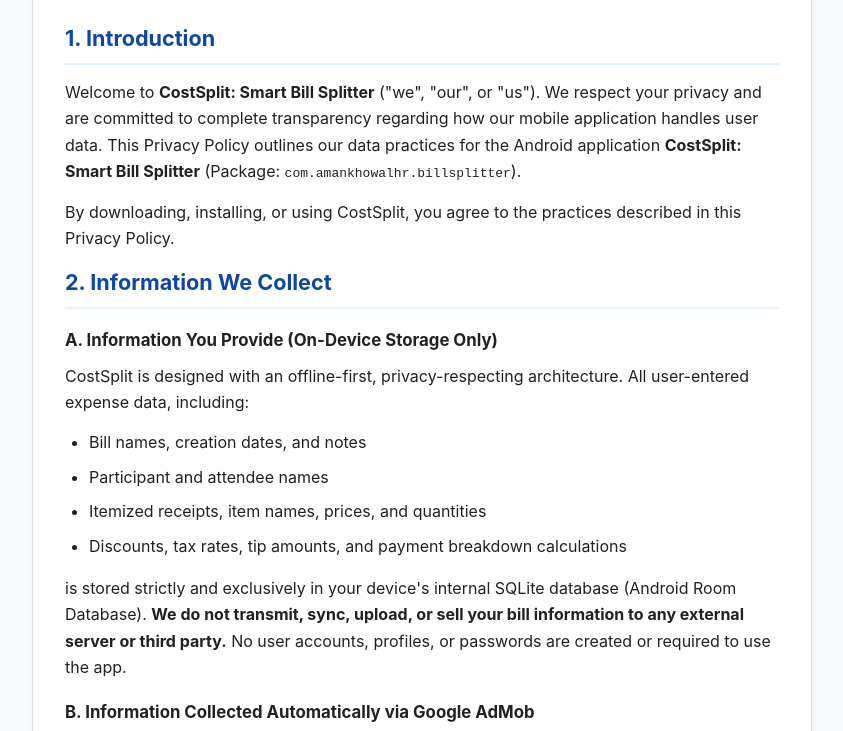
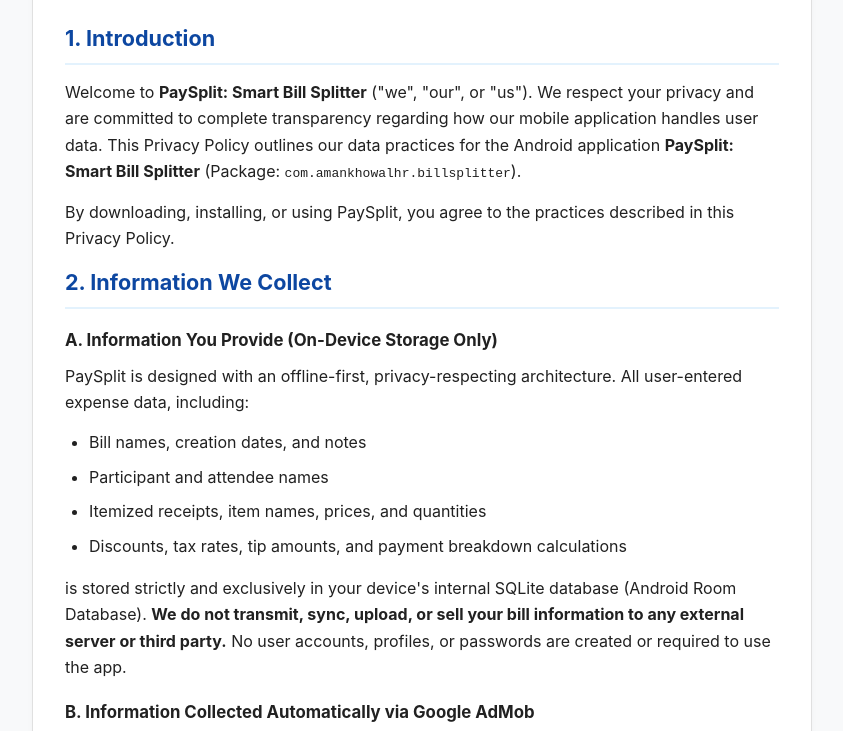
Before and after one commit to AmanKhowal/costsplit-privacy-policy, a plain HTML site: page index.html in a window 1280 px wide. Shown: the part 989-1720 px from the top of the page, without its empty margins (218-1061 px from the left). Drawn offline with Linux system fonts and the light colour scheme.

Commit message:
Update index.html

```diff
--- a/index.html
+++ b/index.html
@@ -3,8 +3,8 @@
 <head>
   <meta charset="UTF-8">
   <meta name="viewport" content="width=device-width, initial-scale=1.0">
-  <meta name="description" content="Privacy Policy for CostSplit: Smart Bill Splitter Android Application">
-  <title>Privacy Policy - CostSplit: Smart Bill Splitter</title>
+  <meta name="description" content="Privacy Policy for PaySplit: Smart Bill Splitter Android Application">
+  <title>Privacy Policy - PaySplit: Smart Bill Splitter</title>
   <style>
     :root {
       --primary: #1976D2;
@@ -233,7 +233,7 @@
   <header>
     <div class="header-content">
       <h1>Privacy Policy</h1>
-      <p class="subtitle">CostSplit: Smart Bill Splitter</p>
+      <p class="subtitle">PaySplit: Smart Bill Splitter</p>
       <div class="meta-box">
         <div class="meta-item"><strong>Package:</strong> com.amankhowalhr.billsplitter</div>
         <div class="meta-item">•</div>
@@ -284,13 +284,13 @@
       <section id="intro">
         <h2>1. Introduction</h2>
         <p>
-          Welcome to <strong>CostSplit: Smart Bill Splitter</strong> ("we", "our", or "us").
+          Welcome to <strong>PaySplit: Smart Bill Splitter</strong> ("we", "our", or "us").
           We respect your privacy and are committed to complete transparency regarding how our mobile application
           handles user data. This Privacy Policy outlines our data practices for the Android application
-          <strong>CostSplit: Smart Bill Splitter</strong> (Package: <code>com.amankhowalhr.billsplitter</code>).
+          <strong>PaySplit: Smart Bill Splitter</strong> (Package: <code>com.amankhowalhr.billsplitter</code>).
         </p>
         <p>
-          By downloading, installing, or using CostSplit, you agree to the practices described in this Privacy Policy.
+          By downloading, installing, or using PaySplit, you agree to the practices described in this Privacy Policy.
         </p>
       </section>
 
@@ -299,7 +299,7 @@
 
         <h3>A. Information You Provide (On-Device Storage Only)</h3>
         <p>
-          CostSplit is designed with an offline-first, privacy-respecting architecture. All user-entered expense data, including:
+          PaySplit is designed with an offline-first, privacy-respecting architecture. All user-entered expense data, including:
         </p>
         <ul>
           <li>Bill names, creation dates, and notes</li>
@@ -395,7 +395,7 @@
       <section id="children">
         <h2>7. Children's Privacy</h2>
         <p>
-          CostSplit: Smart Bill Splitter is a general-purpose utility app intended for bill management and shared expense calculations.
+          PaySplit: Smart Bill Splitter is a general-purpose utility app intended for bill management and shared expense calculations.
           The app is not directed to children under the age of 13, and we do not knowingly collect personal identifiable information
           from children under the age of 13.
         </p>
@@ -431,7 +431,7 @@
         </p>
         <div class="contact-box">
           <p><strong>Developer:</strong> Aman Beer</p>
-          <p><strong>Application:</strong> CostSplit: Smart Bill Splitter</p>
+          <p><strong>Application:</strong> PaySplit: Smart Bill Splitter</p>
           <p><strong>Package Name:</strong> <code>com.amankhowalhr.billsplitter</code></p>
           <p><strong>Email:</strong> <a href="mailto:amankhowalhr@gmail.com">amankhowalhr@gmail.com</a></p>
         </div>
@@ -440,7 +440,7 @@
   </main>
 
   <footer>
-    <p>&copy; 2026 CostSplit: Smart Bill Splitter &bull; Developer: Aman Beer &bull; All Rights Reserved.</p>
+    <p>&copy; 2026 PaySplit: Smart Bill Splitter &bull; Developer: Aman Beer &bull; All Rights Reserved.</p>
   </footer>
 
 </body>
```
